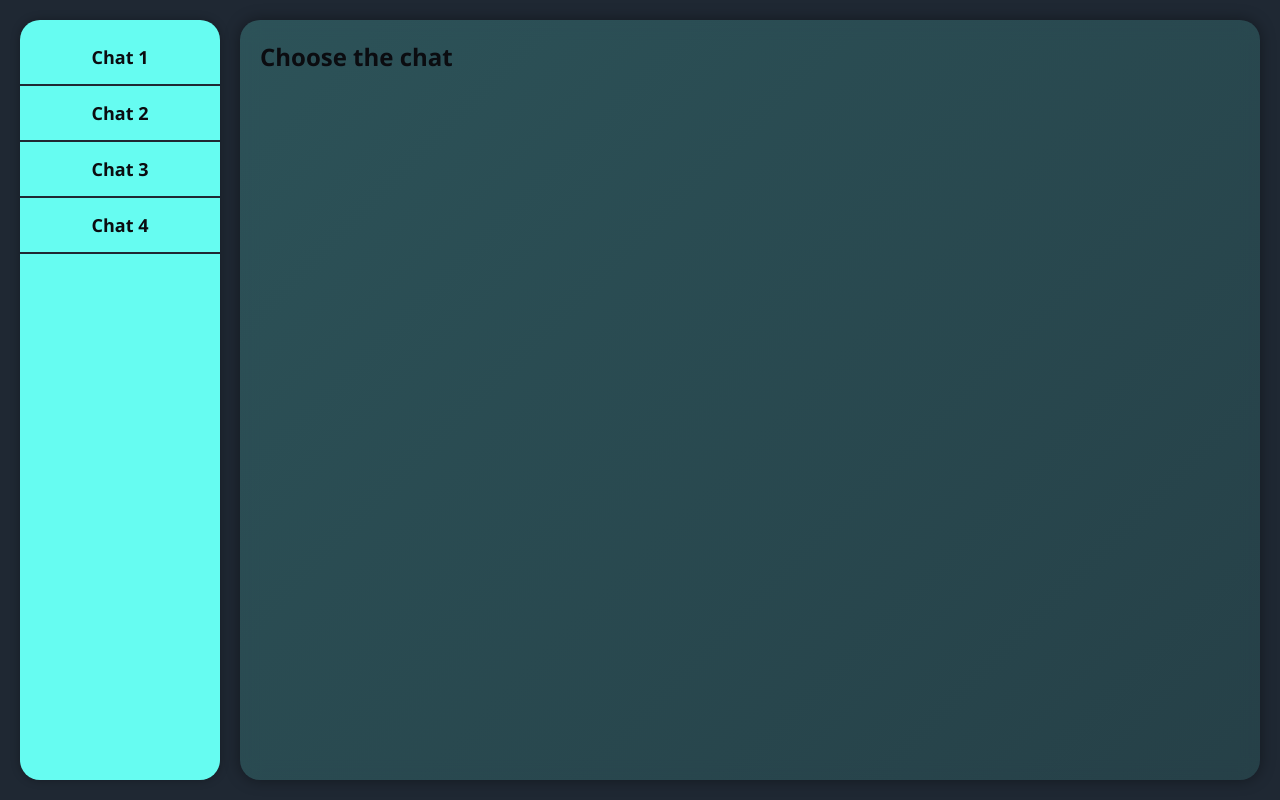
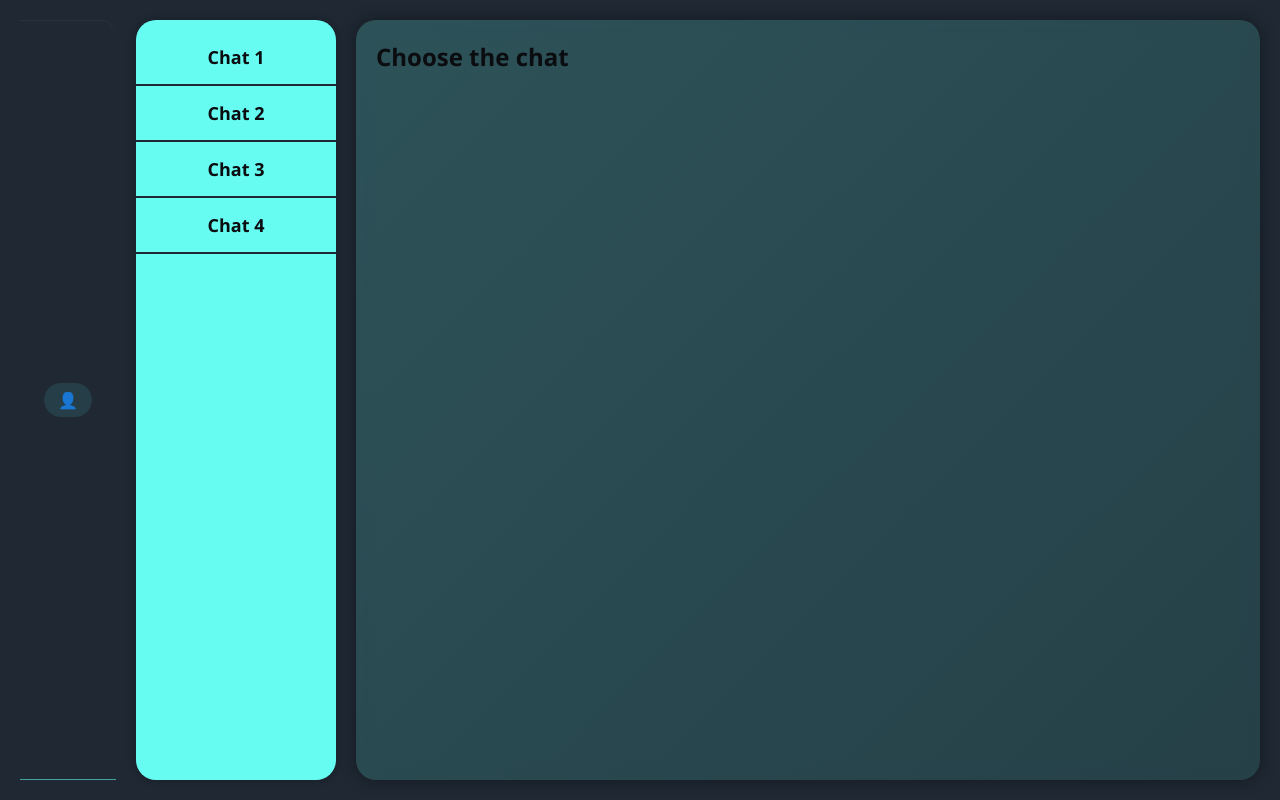
Before and after one commit to DeltaBiba/DevChat, a React (Vite) app in the folder frontend/: page /chat in a window 1280 px wide. Built offline with nearby package versions, Linux system fonts and the light colour scheme.

Commit message:
update frontend

```diff
--- a/frontend/src/components/Chat/Chat.jsx
+++ b/frontend/src/components/Chat/Chat.jsx
@@ -1,7 +1,9 @@
 import React, { useState, useRef, useEffect } from "react";
 import styles from "./Chat.module.css";
+import { useAuth } from "../../auth/AuthContext";
 
 export const Chat = () => {
+  const user = useAuth()
   const chats = [
     { id: 1, content: <h2>Chat 1</h2> },
     { id: 2, content: <h2>Chat 2</h2> },
@@ -36,6 +38,10 @@ export const Chat = () => {
 
   return (
     <div className={styles.chatContainer}>
+      <div className={styles.userBar}>
+        <span className={styles.username}>👤 {user.username}</span>
+      </div>
+      {console.log(user)}
       {/* Left panel - Chat list */}
       <div className={styles.chatList}>
         {chats.map((chat) => (
--- a/frontend/src/components/Chat/Chat.module.css
+++ b/frontend/src/components/Chat/Chat.module.css
@@ -149,3 +149,30 @@
     transform: translateY(0);
   }
 }
+.userBar {
+  display: flex;
+  justify-content: flex-end;
+  align-items: center;
+  padding: 12px 24px;
+  background-color: var(--dark-gray);
+  border-bottom: 1px solid var(--dark-blue);
+  border-top-right-radius: 15px;
+  color: var(--blue);
+  font-weight: 600;
+  font-size: 1rem;
+  box-shadow: inset 0 1px 0 rgba(255, 255, 255, 0.05);
+}
+
+.username {
+  background-color: rgba(102, 252, 241, 0.1); /* light overlay */
+  padding: 6px 14px;
+  border-radius: 20px;
+  color: var(--blue);
+  font-weight: 600;
+  font-family: 'Segoe UI', sans-serif;
+  transition: background-color 0.3s ease;
+}
+
+.username:hover {
+  background-color: rgba(102, 252, 241, 0.2);
+}
```
